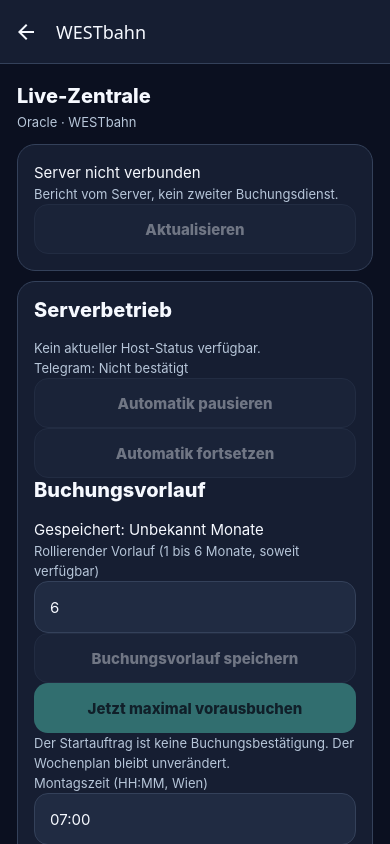
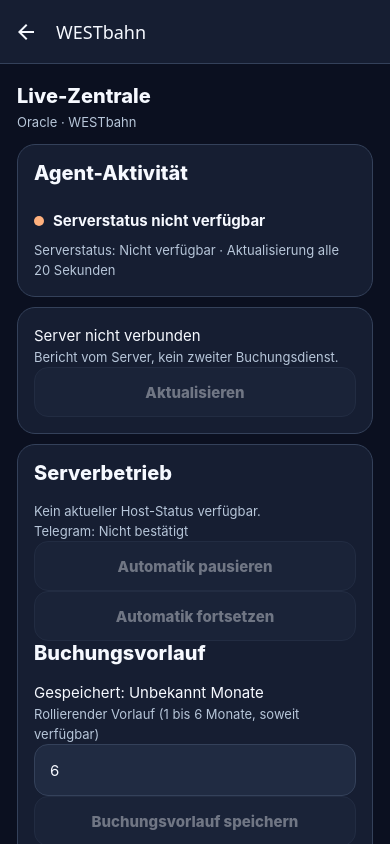
Before and after one commit to dmpcgold-rgb/AgentZentrale, a React Native app: screen /WESTbahn in a window 390 px wide. Built offline with nearby package versions, Linux system fonts and the light colour scheme.

Commit message:
Show prominent agent activity and pending command state

```diff
--- a/src/screens/OracleStatusScreen.js
+++ b/src/screens/OracleStatusScreen.js
@@ -95,6 +95,22 @@ export default function OracleStatusScreen(){
  return <ScrollView style={{flex:1,backgroundColor:T.bg}} contentContainerStyle={styles.page}
  refreshControl={<RefreshControl refreshing={busy} onRefresh={refresh}/>}>
  <Heading subtitle="Oracle · WESTbahn">Live-Zentrale</Heading>
+ <Card><Heading>Agent-Aktivität</Heading>
+ {(()=>{
+  const running=['active','activating'].includes(host?.service?.active);
+  const p=host?.progress;
+  const labels={checking:'Prüft Reservierung',confirmed:'Vorhandene Reservierung bestätigt',new:'Neue Reservierung bestätigt',retry:'Wiederholt Gmail-Abfrage',stopped:'Buchung gestoppt – Klärung erforderlich',skipped:'Tag übersprungen – Prüfung unklar'};
+  const label=!host?'Serverstatus nicht verfügbar':running?(labels[p?.phase]||'Buchungsdienst läuft – aktueller Schritt noch nicht gemeldet'):pending?'Start- oder Steuerauftrag wartet auf Serverbestätigung':host.service.active==='failed'?'Letzter Buchungslauf mit Fehler beendet':host.service.active==='deactivating'?'Buchungsdienst wird beendet':'Bereit – wartet auf nächsten Auftrag';
+  return <>
+   <View style={{flexDirection:'row',alignItems:'center',gap:9,marginVertical:8}}><View style={{width:10,height:10,borderRadius:5,backgroundColor:!host||pending?T.orange:running?T.green:host.service.active==='failed'?T.red:T.muted}}/><Body style={{flex:1,fontWeight:'700'}}>{label}</Body></View>
+   {running&&p?.currentDay?<Body>Reisetag: {p.currentDay}</Body>:null}
+   {running&&p?<><Body>Bestätigt: {p.confirmed.length} · Neu: {p.newlyBooked.length}</Body><Muted>Fortschrittsdaten abgerufen: {p.updatedAt?new Date(p.updatedAt).toLocaleString('de-AT'): 'Unbekannt'}</Muted></>:null}
+   {pending?<Muted>Auftrag noch nicht bestätigt. Nicht erneut starten.</Muted>:null}
+   {!running&&!pending&&host?.timer?.next?<Muted>Nächster automatischer Lauf: {host.timer.next}</Muted>:null}
+   <Muted>Serverstatus: {host?.timestamp?new Date(host.timestamp).toLocaleString('de-AT'):'Nicht verfügbar'} · Aktualisierung alle 20 Sekunden</Muted>
+  </>;
+ })()}
+ </Card>
  <Card><Body>{remote.connected?'Serververbindung konfiguriert':'Server nicht verbunden'}</Body>
  <Muted>Bericht vom Server, kein zweiter Buchungsdienst.</Muted>
  <ActionButton title="Aktualisieren" secondary disabled={busy||!remote.connected} onPress={refresh}/>
```
